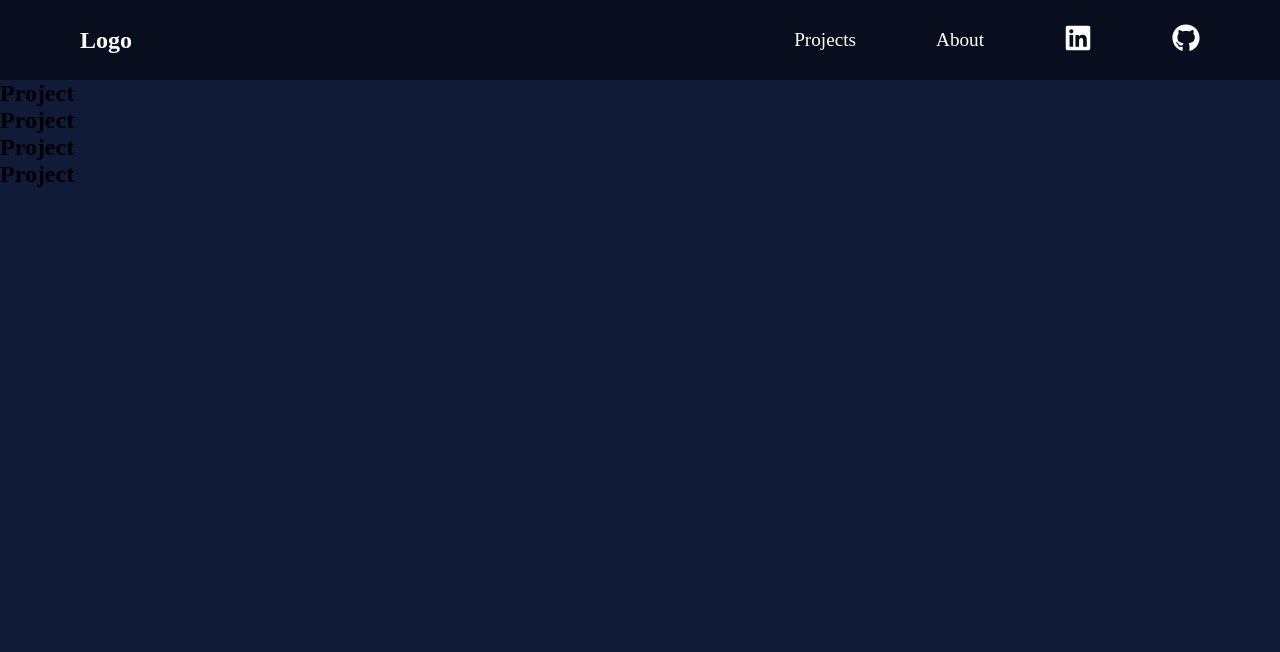
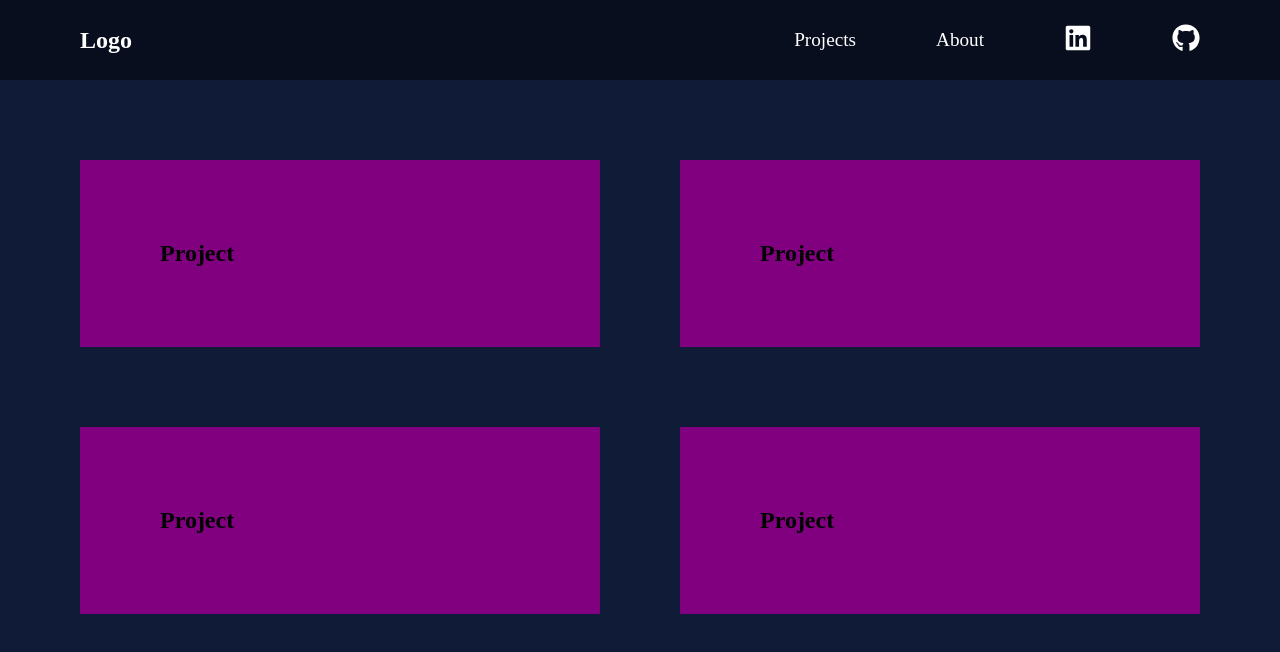
Before and after one commit to johnlombardi389/port, a React (Vite) app: page /projects in a window 1280 px wide. Shown: the top 652 px of the page. Built offline with nearby package versions, Linux system fonts and the light colour scheme.

Commit message:
Set pageAnimation to work on every page when changing components

```diff
--- /dev/null
+++ b/src/animation.jsx
@@ -0,0 +1,22 @@
+export const pageAnimation = {
+  hidden: {
+    opacity: 0,
+    y: 300,
+  },
+  show: {
+    opacity: 1,
+    y: 0,
+    transition: {
+      duration: 0.75,
+      when: "beforeChildren",
+      staggerChildren: 0.25,
+    },
+  },
+  exit: {
+    opacity: 0,
+    y: 300,
+    transition: {
+      duration: 0.75,
+    },
+  },
+};
--- a/src/pages/About.jsx
+++ b/src/pages/About.jsx
@@ -1,10 +1,18 @@
 import React from "react";
+// Animation
+import { motion } from "framer-motion";
+import { pageAnimation } from "../animation";
 
 function About() {
   return (
-    <div>
+    <motion.div
+      variants={pageAnimation}
+      initial="hidden"
+      animate="show"
+      exit="exit"
+    >
       <h1>About</h1>
-    </div>
+    </motion.div>
   );
 }
 
--- a/src/pages/Home.jsx
+++ b/src/pages/Home.jsx
@@ -1,12 +1,21 @@
 import React from "react";
+// Animation
+import { motion } from "framer-motion";
+import { pageAnimation } from "../animation";
 // Components
 import IntroSection from "../components/IntroSection";
 
 function Home() {
   return (
-    <div className="intro-section">
+    <motion.div
+      className="intro-section"
+      variants={pageAnimation}
+      initial="hidden"
+      animate="show"
+      exit="exit"
+    >
       <IntroSection />
-    </div>
+    </motion.div>
   );
 }
 
--- a/src/pages/Projects.jsx
+++ b/src/pages/Projects.jsx
@@ -1,8 +1,17 @@
 import React from "react";
+// Animation
+import { motion } from "framer-motion";
+import { pageAnimation } from "../animation";
 
 function Projects() {
   return (
-    <div className="projects-grid">
+    <motion.div
+      className="projects-grid"
+      variants={pageAnimation}
+      initial="hidden"
+      animate="show"
+      exit="exit"
+    >
       <div className="card">
         <h2>Project</h2>
       </div>
@@ -18,7 +27,7 @@ function Projects() {
       <div className="card">
         <h2>Project</h2>
       </div>
-    </div>
+    </motion.div>
   );
 }
 
--- /dev/null
+++ b/src/styles/_projects.scss
@@ -0,0 +1,11 @@
+.projects-grid {
+  display: grid;
+  grid-template-columns: repeat(2, 1fr);
+  grid-template-rows: auto auto;
+  grid-gap: 5rem;
+  padding: 5rem;
+  .card {
+    background-color: purple;
+    padding: 5rem;
+  }
+}
--- a/src/styles/app.scss
+++ b/src/styles/app.scss
@@ -1,6 +1,7 @@
 @import "./colors";
 @import "./nav";
 @import "./home";
+@import "./projects";
 
 * {
   margin: 0;
@@ -10,6 +11,7 @@
 
 body {
   background-color: $bodyBack;
+  overflow: hidden;
 }
 
 .btn-container {
```
